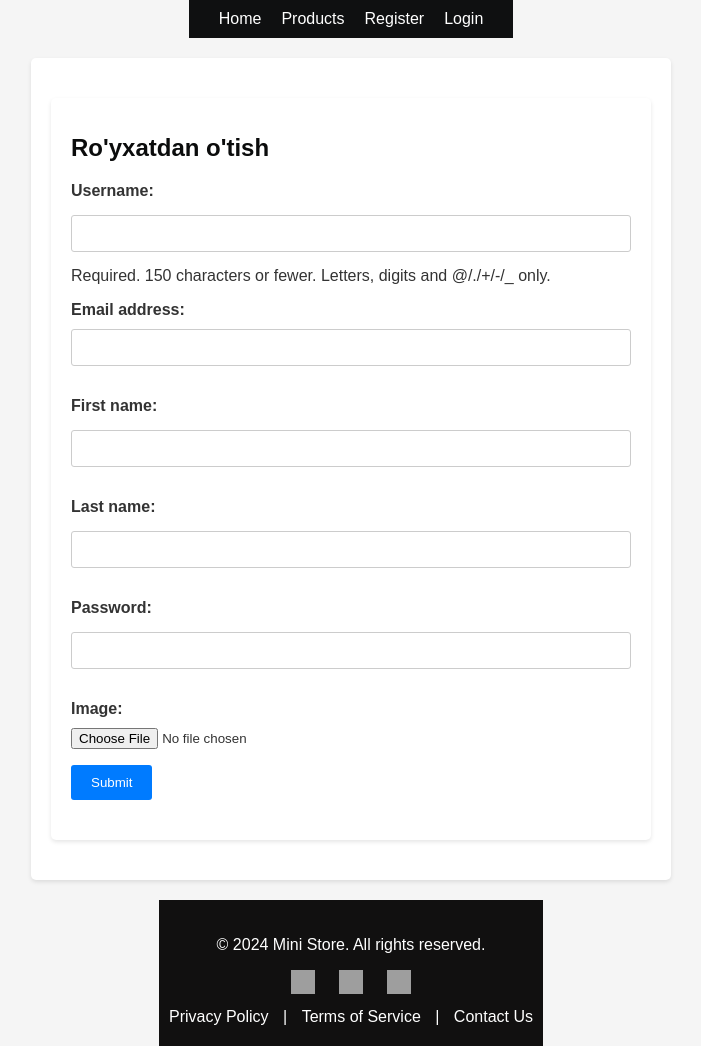
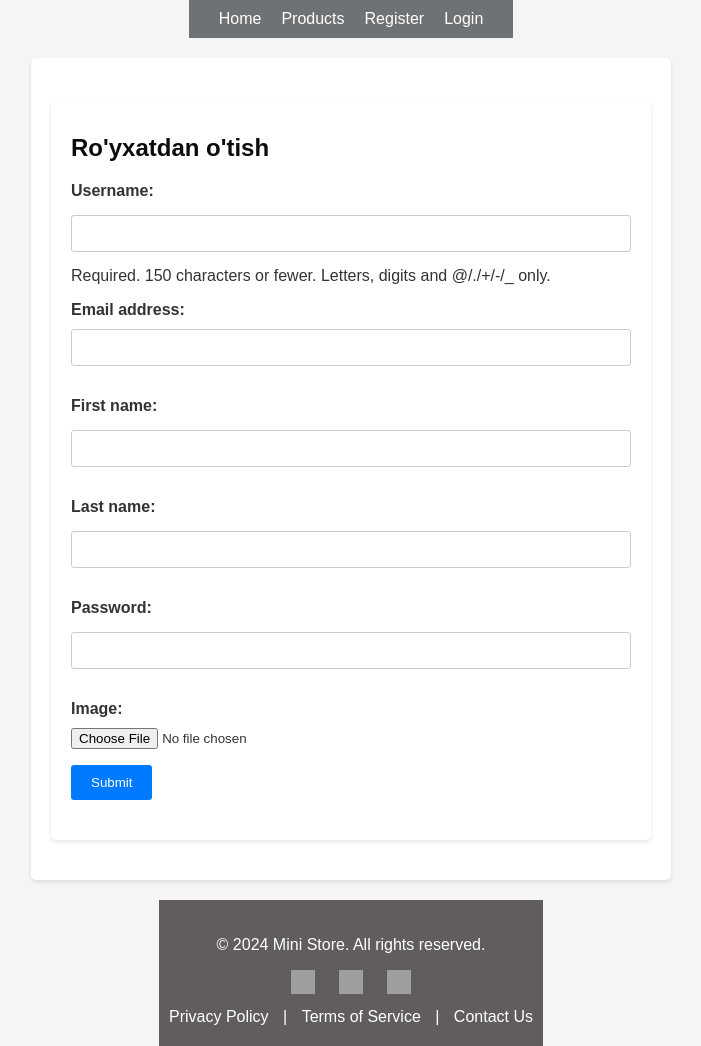
Before and after one commit to Sardor013/examine, a Django app: page /users/register/ in a window 1280 px wide. Shown: the whole page, without its empty margins (289-990 px from the left). Run offline with Django 4.2, Linux system fonts and the light colour scheme; grey boxes are pictures that could not be loaded.

Commit message:
Examine uchun store project

```diff
--- a/templates/base.html
+++ b/templates/base.html
@@ -16,7 +16,7 @@
             align-items: center;
         }
         nav {
-            background-color: #0f1011;
+            background-color: #6f7274;
             padding: 10px 20px;
             display: flex;
             align-items: center;
@@ -75,7 +75,7 @@
             margin-top: 5px;
         }
         footer {
-            background-color: #111010;
+            background-color: #625d5d;
             color: #fff;
             padding: 20px 0;
             text-align: center;
```
Also changed, not shown: db.sqlite3.
